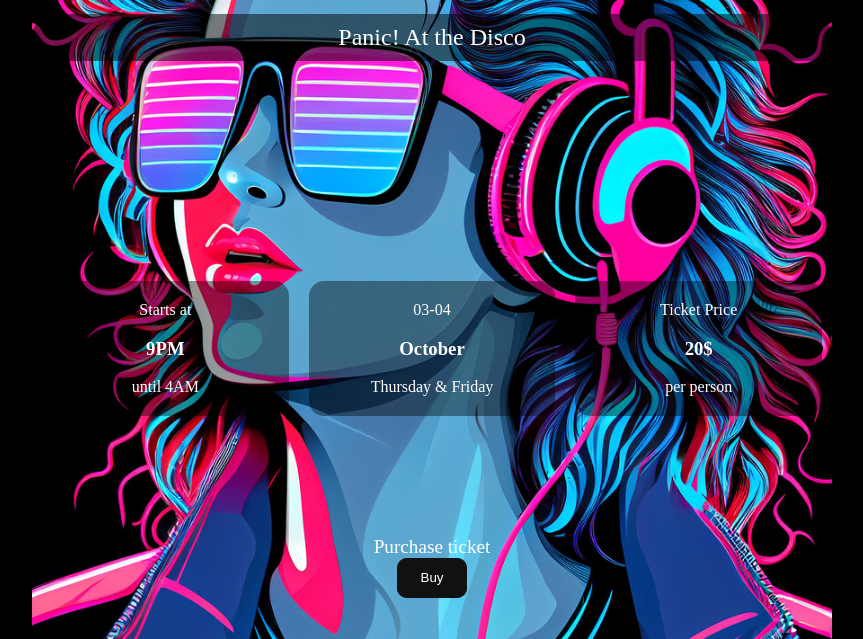
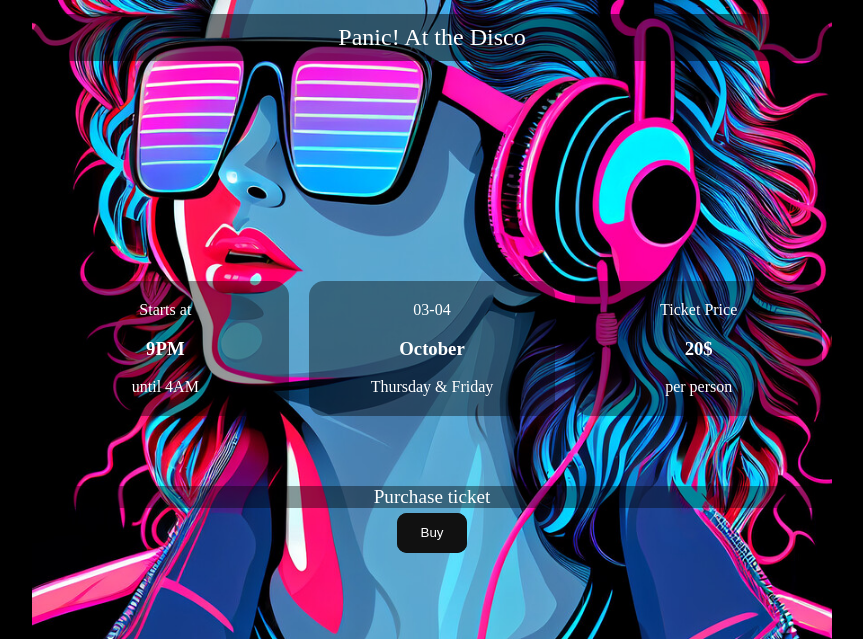
Before and after one commit to errorcat404/ROCKPARTY, a plain HTML site: page index.html in a window 1280 px wide. Shown: the part 161-800 px from the top of the page, without its empty margins (208-1071 px from the left). Drawn offline with Linux system fonts and the light colour scheme.

Commit message:
Update style.css

```diff
--- a/css/style.css
+++ b/css/style.css
@@ -74,10 +74,11 @@ body {
     font-size: 1.9rem;
     position: relative;
     z-index: 2;
-    top: 300px;
+    top: 250px;
+    background: rgba(0, 0, 0, 0.4);
 }
 .button{
-    top: 280px;
+    top: 235px;
     width: 100%;
     height: 41px;
     z-index: 2;
```
